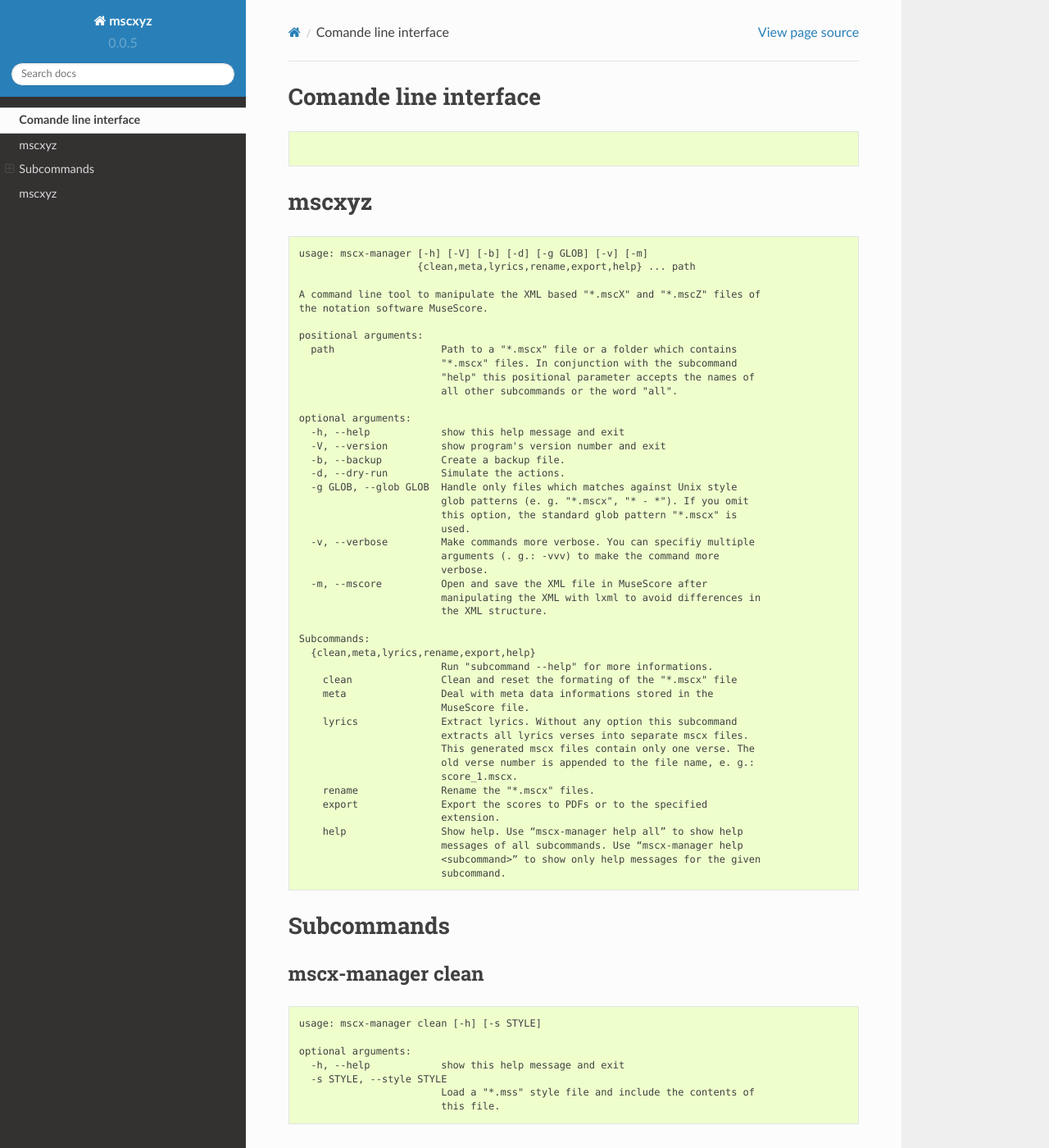
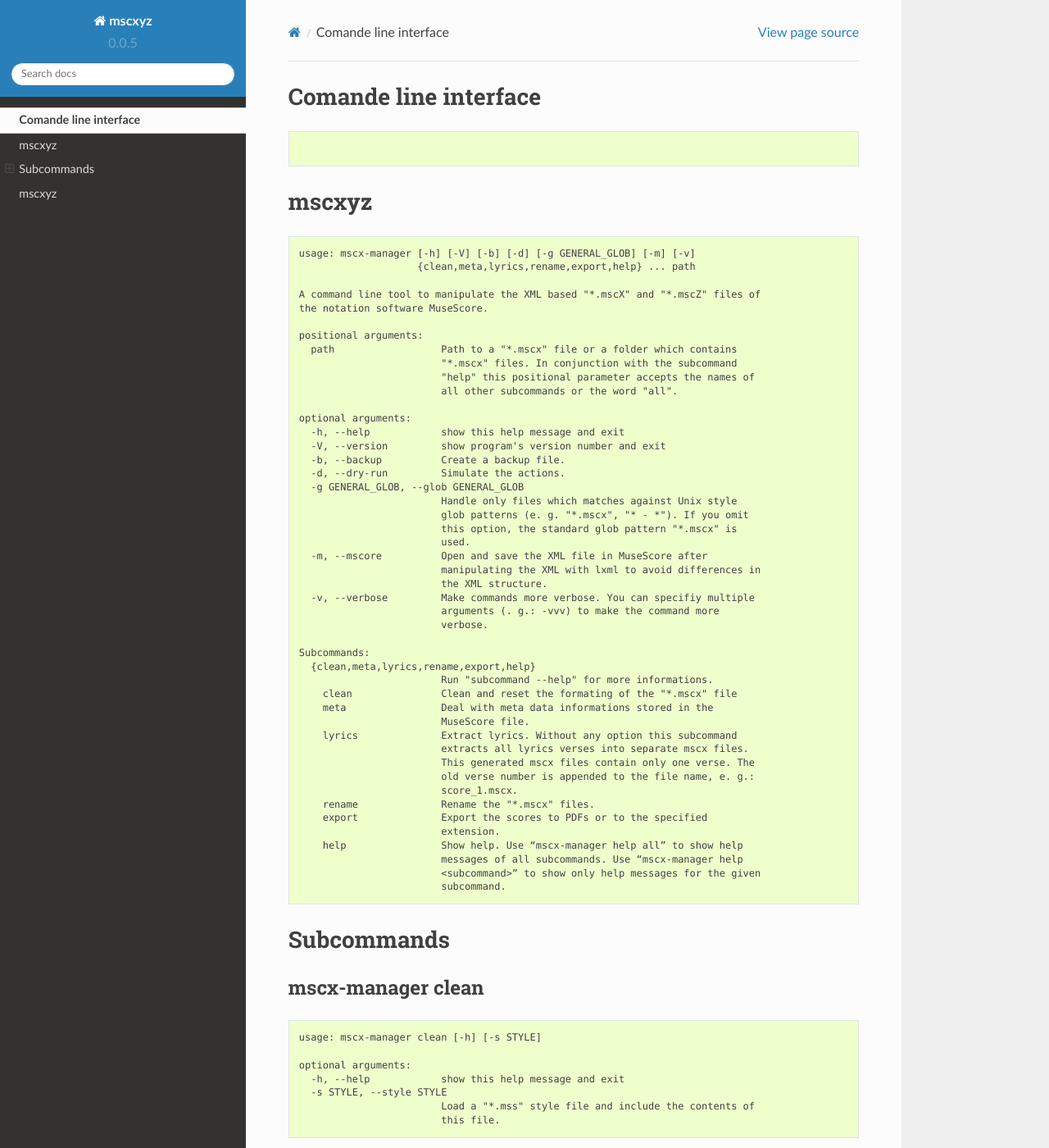
Before and after one commit to Josef-Friedrich/mscxyz, a Sphinx documentation site: the page built from doc/source/cli.rst, in a window 1280 px wide and 1400 px high. Shown: the whole window at 82% size. Built offline with Sphinx 7.4.7 and the Read the Docs theme 2.0.0, drawn with Linux system fonts in a browser that asks for light colours.

Commit message:
Prefix general options

```diff
--- a/doc/source/cli.rst
+++ b/doc/source/cli.rst
@@ -9,7 +9,7 @@
 
 .. code-block:: text
 
-  usage: mscx-manager [-h] [-V] [-b] [-d] [-g GLOB] [-v] [-m]
+  usage: mscx-manager [-h] [-V] [-b] [-d] [-g GENERAL_GLOB] [-m] [-v]
                       {clean,meta,lyrics,rename,export,help} ... path
 
   A command line tool to manipulate the XML based "*.mscX" and "*.mscZ" files of
@@ -26,16 +26,17 @@
     -V, --version         show program's version number and exit
     -b, --backup          Create a backup file.
     -d, --dry-run         Simulate the actions.
-    -g GLOB, --glob GLOB  Handle only files which matches against Unix style
+    -g GENERAL_GLOB, --glob GENERAL_GLOB
+                          Handle only files which matches against Unix style
                           glob patterns (e. g. "*.mscx", "* - *"). If you omit
                           this option, the standard glob pattern "*.mscx" is
                           used.
+    -m, --mscore          Open and save the XML file in MuseScore after
+                          manipulating the XML with lxml to avoid differences in
+                          the XML structure.
     -v, --verbose         Make commands more verbose. You can specifiy multiple
                           arguments (. g.: -vvv) to make the command more
                           verbose.
-    -m, --mscore          Open and save the XML file in MuseScore after
-                          manipulating the XML with lxml to avoid differences in
-                          the XML structure.
 
   Subcommands:
     {clean,meta,lyrics,rename,export,help}
--- a/mscxyz/__init__.py
+++ b/mscxyz/__init__.py
@@ -91,12 +91,12 @@
         show_all_help(args)
         sys.exit()
 
-    batch = Batch(args.path, args.glob)
+    batch = Batch(args.path, glob=args.general_glob)
     files = batch.get_files()
 
     for file in files:
 
-        if args.backup:
+        if args.general_backup:
             from mscxyz.fileloader import File
             score = File(file)
             score.backup()
@@ -148,7 +148,7 @@
 
             if args.no_whitespace:
                 score.no_whitespace()
-            score.execute(args.dry_run, args.verbose)
+            score.execute(args.dry_run, args.general_verbose)
 
         elif args.subcommand == 'export':
             from mscxyz.fileloader import File
```
Also changed, not shown: README.rst (+6 -5 lines), 1 other file.
